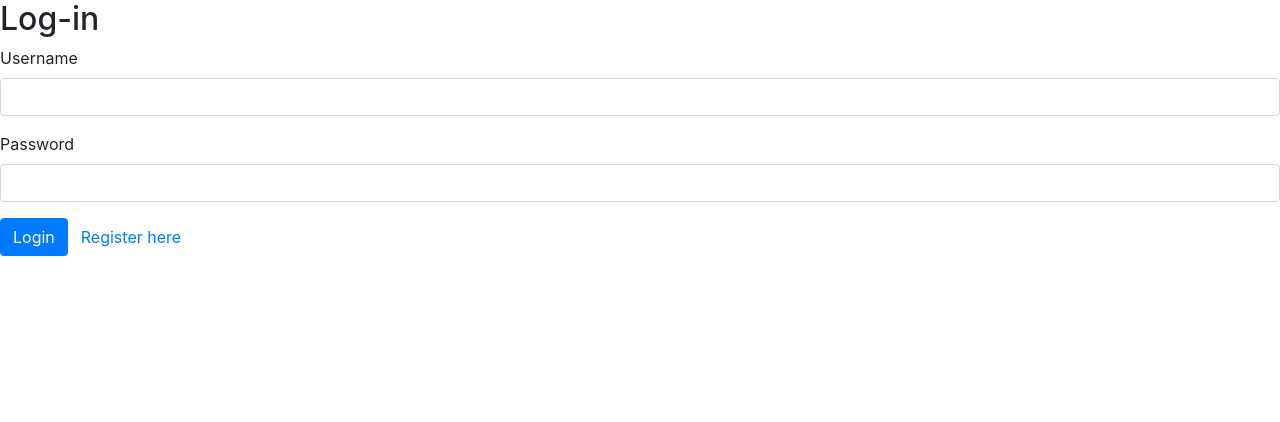
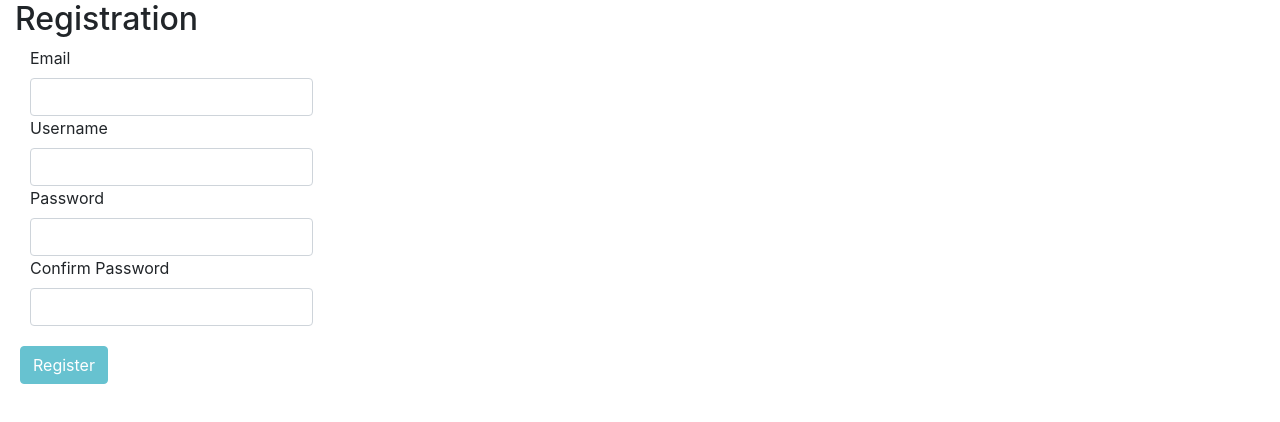
Before and after one commit to Ejefferson50/ComixConneXion-Client, an Angular app: page /register in a window 1280 px wide. Before the commit this address led to /. Shown: the top 422 px of the page. Built offline with nearby package versions, Linux system fonts and the light colour scheme.

Commit message:
Renamed Services

```diff
--- a/src/app/app-routing.module.ts
+++ b/src/app/app-routing.module.ts
@@ -1,8 +1,14 @@
 import { NgModule } from '@angular/core';
 import { Routes, RouterModule } from '@angular/router';
+import {LoginComponent} from './component/login/login.component';
+import {RegisterComponent} from './component/register/register.component';
 
 
-const routes: Routes = [];
+const routes: Routes = [
+  {path: 'login', component: LoginComponent},
+  {path: 'register', component: RegisterComponent},
+  {path: '', redirectTo: '/login', pathMatch: 'full'}
+];
 
 @NgModule({
   imports: [RouterModule.forRoot(routes)],
--- a/src/app/app.component.html
+++ b/src/app/app.component.html
@@ -1 +1 @@
-<app-login-component></app-login-component>
+<router-outlet></router-outlet>
--- /dev/null
+++ b/src/app/component/login/login.component.css
@@ -0,0 +1,4 @@
+.btn-info{
+  clear: left;
+  margin: 20px;
+}
--- a/src/app/component/login-component/login-component.component.html
+++ b/src/app/component/login/login.component.html
@@ -1,15 +1,16 @@
-<div>
+<div class="container-fluid">
   <h2>Log-in</h2>
   <form [formGroup]="loginForm">
 
-    <div class="form-group">
+
+    <div class="form-group" class="col-md-2">
       <label>
         Username
       </label>
       <input type="text" formControlName="userName" class="form-control" >
     </div>
 
-    <div class="form-group">
+    <div class="form-group" class="col-md-2">
       <label>
         Password
       </label>
@@ -19,5 +20,5 @@
 
   </form>
 </div>
-<button type="button" class="btn btn-primary">Login</button>
-<button type="button" class="btn btn-link">Register here</button>
+<button [disabled]="loginForm.invalid" type="submit" class="btn btn-info">Login</button>
+<a routerLink="/register"> <button type="button" class="btn btn-link">Register here</button></a>
--- a/src/app/component/login-component/login-component.component.ts
+++ b/src/app/component/login/login.component.ts
@@ -1,23 +1,23 @@
 import { Component, OnInit } from '@angular/core';
 import {User} from '../../models/User';
-import {FormBuilder, FormGroup} from '@angular/forms';
+import {FormBuilder, FormGroup, Validators} from '@angular/forms';
 
 
 
 @Component({
   selector: 'app-login-component',
-  templateUrl: './login-component.component.html',
-  styleUrls: ['./login-component.component.css']
+  templateUrl: './login.component.html',
+  styleUrls: ['./login.component.css']
 })
-export class LoginComponentComponent implements OnInit {
+export class LoginComponent implements OnInit {
 user: User;
 loginForm: FormGroup;
 
   constructor(private fb: FormBuilder) { }
   ngOnInit() {
     this.loginForm = this.fb.group({
-      userName: [''],
-      password: ['']
+      userName: ['', Validators.required],
+      password: ['', Validators.required]
     });
   }
 
--- /dev/null
+++ b/src/app/component/register/register.component.css
@@ -0,0 +1,4 @@
+.btn-info{
+  clear: left;
+  margin: 20px;
+}
--- a/src/app/component/register-component/register-component.component.html
+++ b/src/app/component/register/register.component.html
@@ -2,26 +2,26 @@
   <h2>Registration</h2>
   <form [formGroup]="registerForm">
 
-    <div class="form-group">
+    <div class="form-group" class="col-md-3">
       <label>Email</label>
       <input [class.is-invalid]="email.invalid && email.touched"
              formControlName="email" type="text" class="form-control">
       <small class="text-danger" [class.d-none]="email.valid || email.untouched">Email is required</small>
     </div>
 
-    <div class="form-group">
+    <div class="form-group" class="col-md-3">
       <label>Username</label>
-      <input [class.invalid]="userName.invalid && userName.touched"
+      <input [class.is-invalid]="userName.invalid && userName.touched"
              formControlName="userName" type="text" class="form-control">
       <small class="text-danger" [class.d-none]="userName.valid || userName.untouched">Username is required</small>
     </div>
 
-    <div class="form-group">
+    <div class="form-group" class="col-md-3">
       <label>Password</label>
       <input formControlName="password" type="password" class="form-control">
     </div>
 
-    <div class="form-group">
+    <div class="form-group" class="col-md-3">
       <label>Confirm Password</label>
       <input [class.is-invalid]="registerForm.errors?.misMatch" formControlName="confirmPassword" type="password" class="form-control">
       <small *ngIf="registerForm.errors?.misMatch" class="text-danger" >Passwords do not match</small>
@@ -29,3 +29,5 @@
 
   </form>
 </div>
+
+<button [disabled]="registerForm.invalid" type="submit" class="btn btn-info">Register</button>
--- a/src/app/component/register-component/register-component.component.ts
+++ b/src/app/component/register/register.component.ts
@@ -5,10 +5,10 @@ import {PasswordValidator} from '../validators/password.validator';
 
 @Component({
   selector: 'app-register-component',
-  templateUrl: './register-component.component.html',
-  styleUrls: ['./register-component.component.css']
+  templateUrl: './register.component.html',
+  styleUrls: ['./register.component.css']
 })
-export class RegisterComponentComponent implements OnInit {
+export class RegisterComponent implements OnInit {
   user: User;
   registerForm: FormGroup;
 
```
Also changed, not shown: src/app/app.module.ts (+4 -4 lines), src/app/component/login-component/login-component.component.css (deleted), src/app/component/register-component/register-component.component.css (deleted), src/app/component/validators/username.validator.ts (deleted), 2 other files (tests, documents, lock files or other folders).
